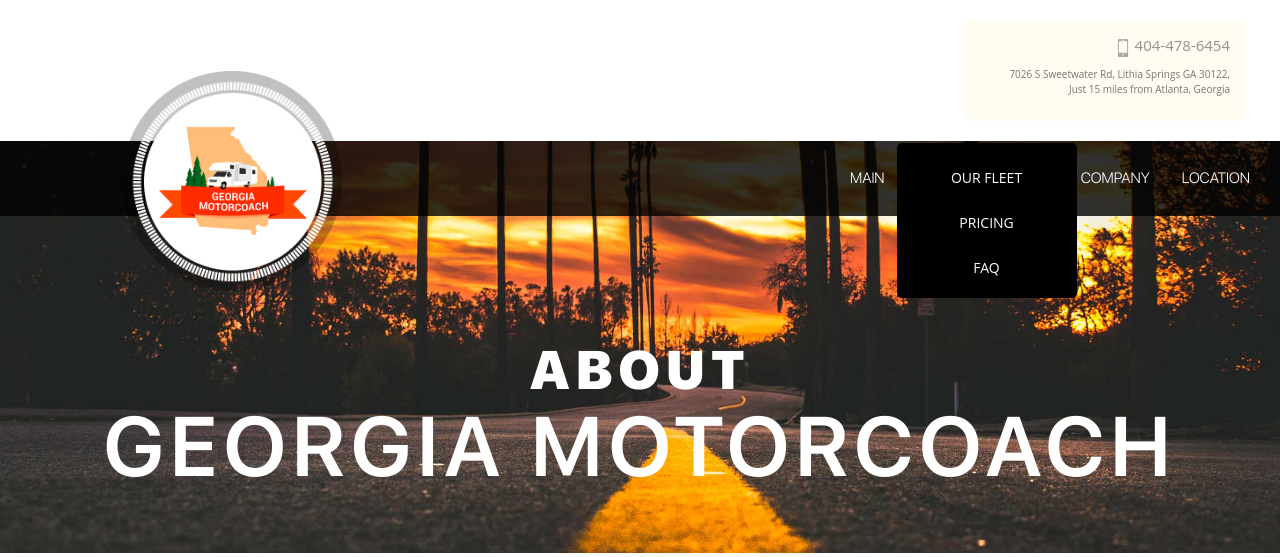
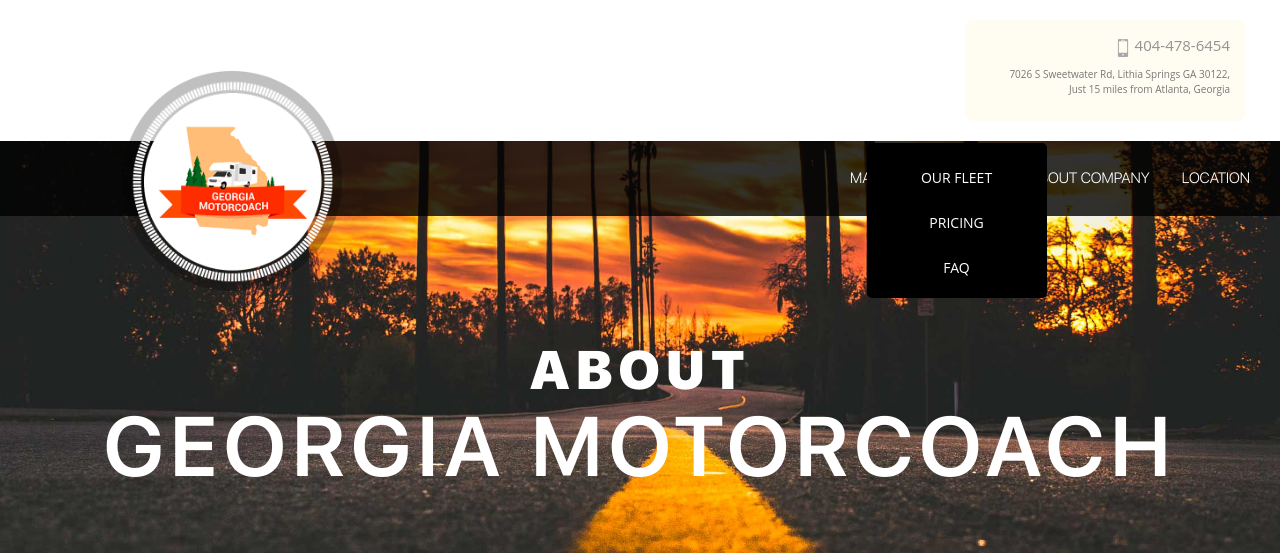
Before and after one commit to prodocik/GMCWebPhp, a PHP site: page /about.php in a window 1280 px wide, with the pointer over the restyled element. Shown: the top 557 px of the page. Run offline with PHP 8.4, Linux system fonts and the light colour scheme; some web fonts are replaced.

Commit message:
fix
dropdown fix

```diff
--- a/css/style.css
+++ b/css/style.css
@@ -212,7 +212,7 @@
 }
 
 .sub-menu:hover .dropdown {
-    left: -5px;
+    left: -35px;
     top: -15px;
     -webkit-animation-name: example;
     animation-name: example;
```
Also changed, not shown: 1 other file.
